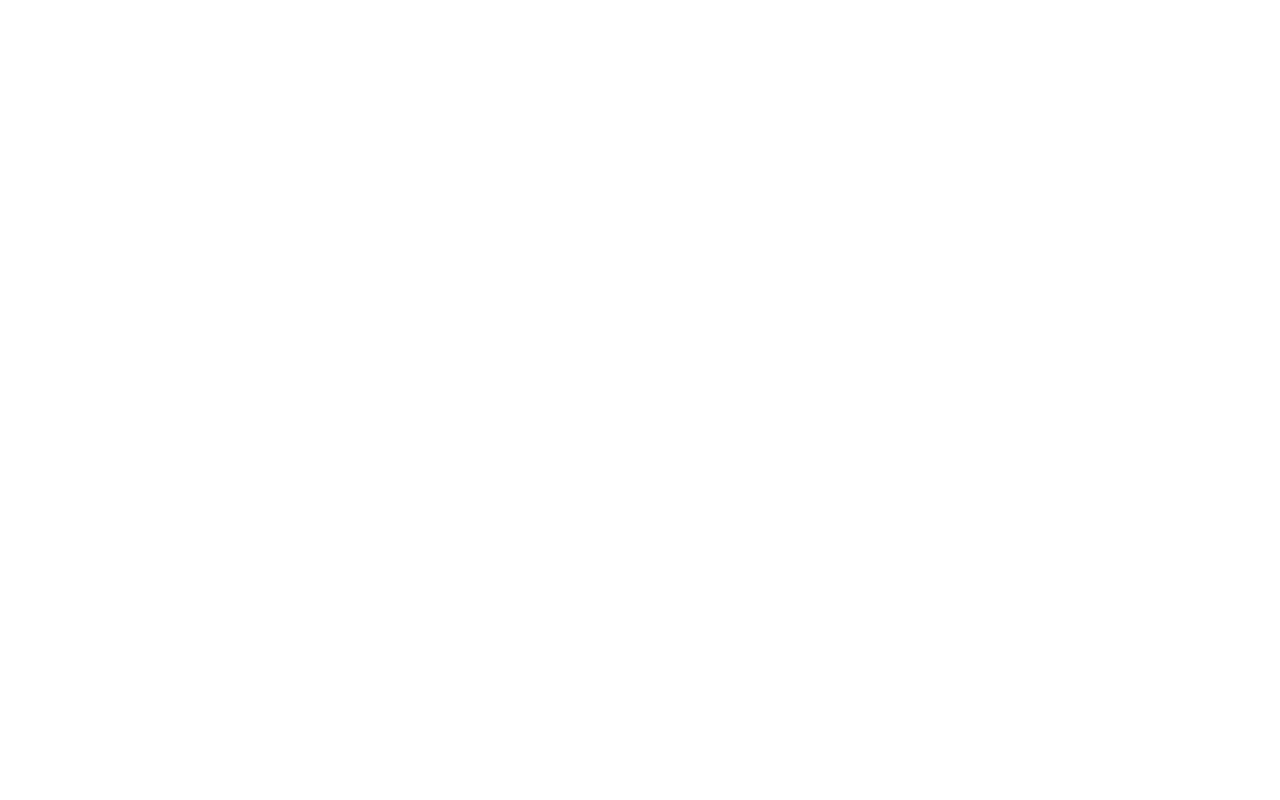
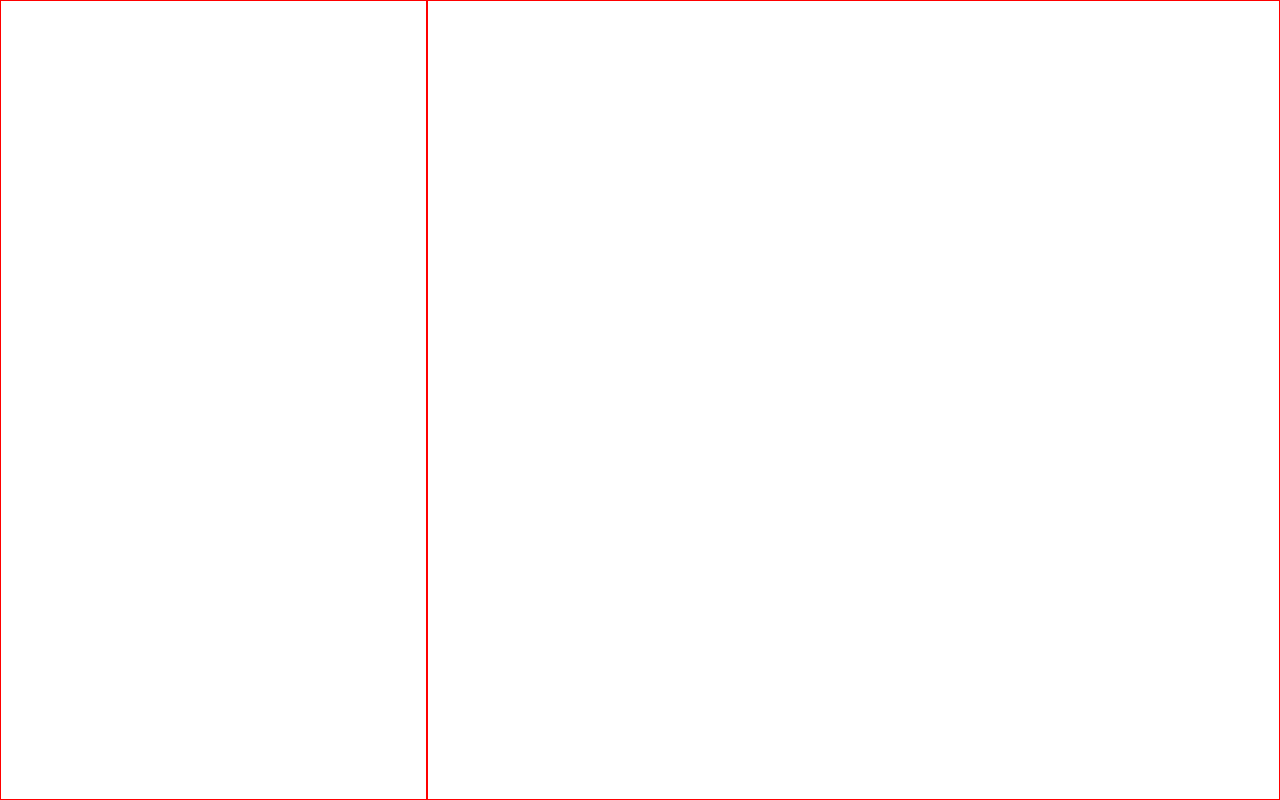
Before and after one commit to aeronjay/Etch-a-Sketch, a plain HTML site: page index.html in a window 1280 px wide. Drawn offline with Linux system fonts and the light colour scheme.

Commit message:
added division in html

```diff
--- a/index.html
+++ b/index.html
@@ -7,7 +7,16 @@
     <link rel="stylesheet" href="mainStyles.css">
 </head>
 <body>
+    <div class="main-container">
+        <div class="grid-options">
 
+        </div>
+        <div class="grid-container">
+            <div class="grid">
+
+            </div>
+        </div>
+    </div>
     <script src="script.js" async></script>
 </body>
 </html>
--- a/mainStyles.css
+++ b/mainStyles.css
@@ -0,0 +1,22 @@
+*{
+    margin: 0;
+    padding: 0;
+    box-sizing: border-box;
+}
+.main-container{
+    width: 100vw;
+    height: 100vh;
+    overflow: hidden;
+
+    display: flex;
+
+}
+.grid-options{
+    border: 1px solid red;
+    flex: 1 1 0;
+
+}
+.grid-container{
+    border: 1px solid red;
+    flex: 2 1 0;
+}
```
